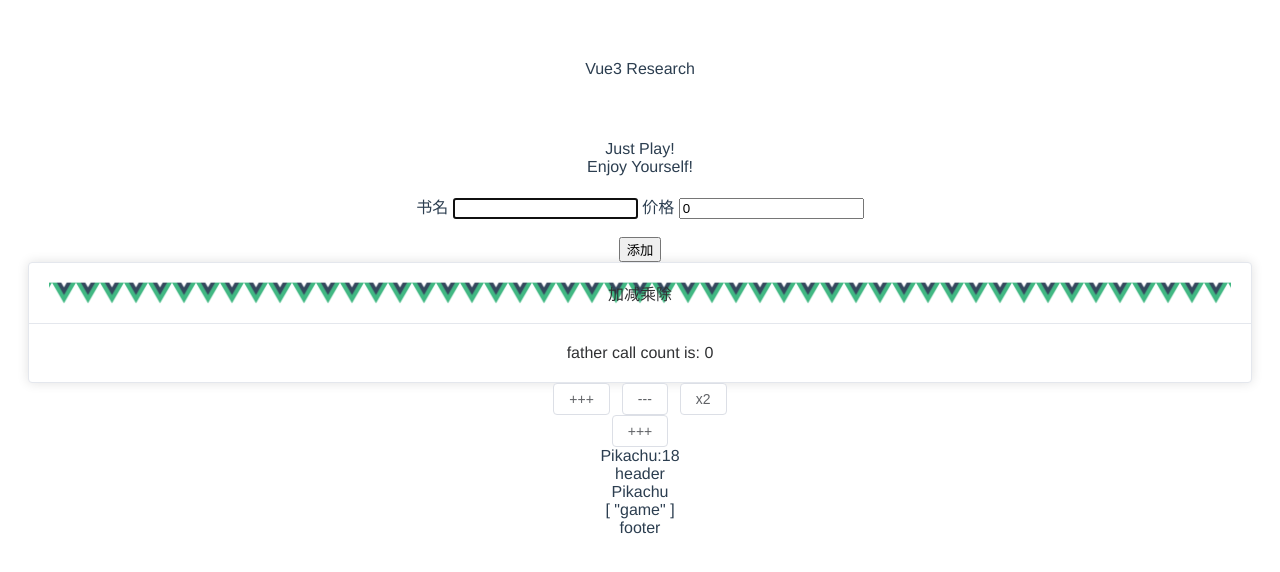
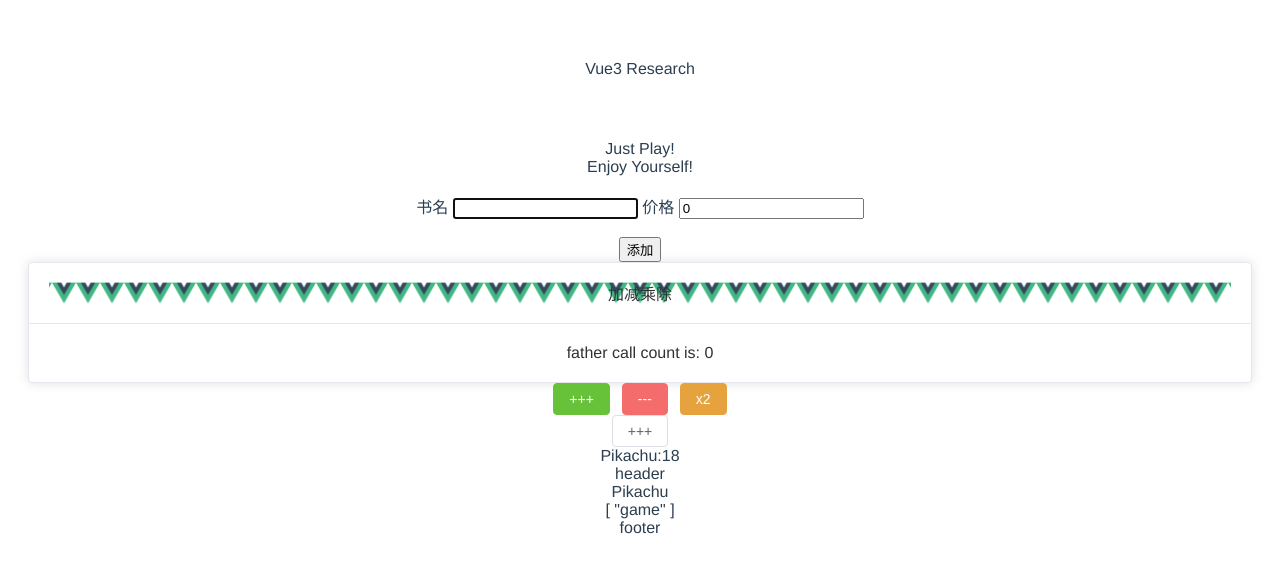
Before and after one commit to Armito/Vite-demo, a Vue app: page /play in a window 1280 px wide. Shown: the top 572 px of the page. Built offline with nearby package versions, Linux system fonts and the light colour scheme.

Commit message:
fix: el-button type bug

```diff
--- a/src/components/Count/index.vue
+++ b/src/components/Count/index.vue
@@ -1,7 +1,7 @@
 <!--
  * @Author: Armito
  * @Date: 2022-02-10 19:51:46
- * @LastEditTime: 2022-02-10 20:57:13
+ * @LastEditTime: 2022-02-10 21:02:03
  * @LastEditors: Please set LastEditors
  * @Description: 打开koroFileHeader查看配置 进行设置: https://github.com/OBKoro1/koro1FileHeader/wiki/%E9%85%8D%E7%BD%AE
  * @FilePath: \Vite-demo\src\components\Count\index.vue
@@ -34,9 +34,9 @@ defineExpose({
             <div>{{ msg }} count is: {{ count }}</div>
         </template>
     </el-card>
-    <el-button type="button" @click="increment">+++</el-button>
-    <el-button type="button" @click="decrement">---</el-button>
-    <el-button type="button" @click="double">x2</el-button>
+    <el-button type="success" @click="increment">+++</el-button>
+    <el-button type="danger" @click="decrement">---</el-button>
+    <el-button type="warning" @click="double">x2</el-button>
 </template>
 
 <style scoped></style>
```
